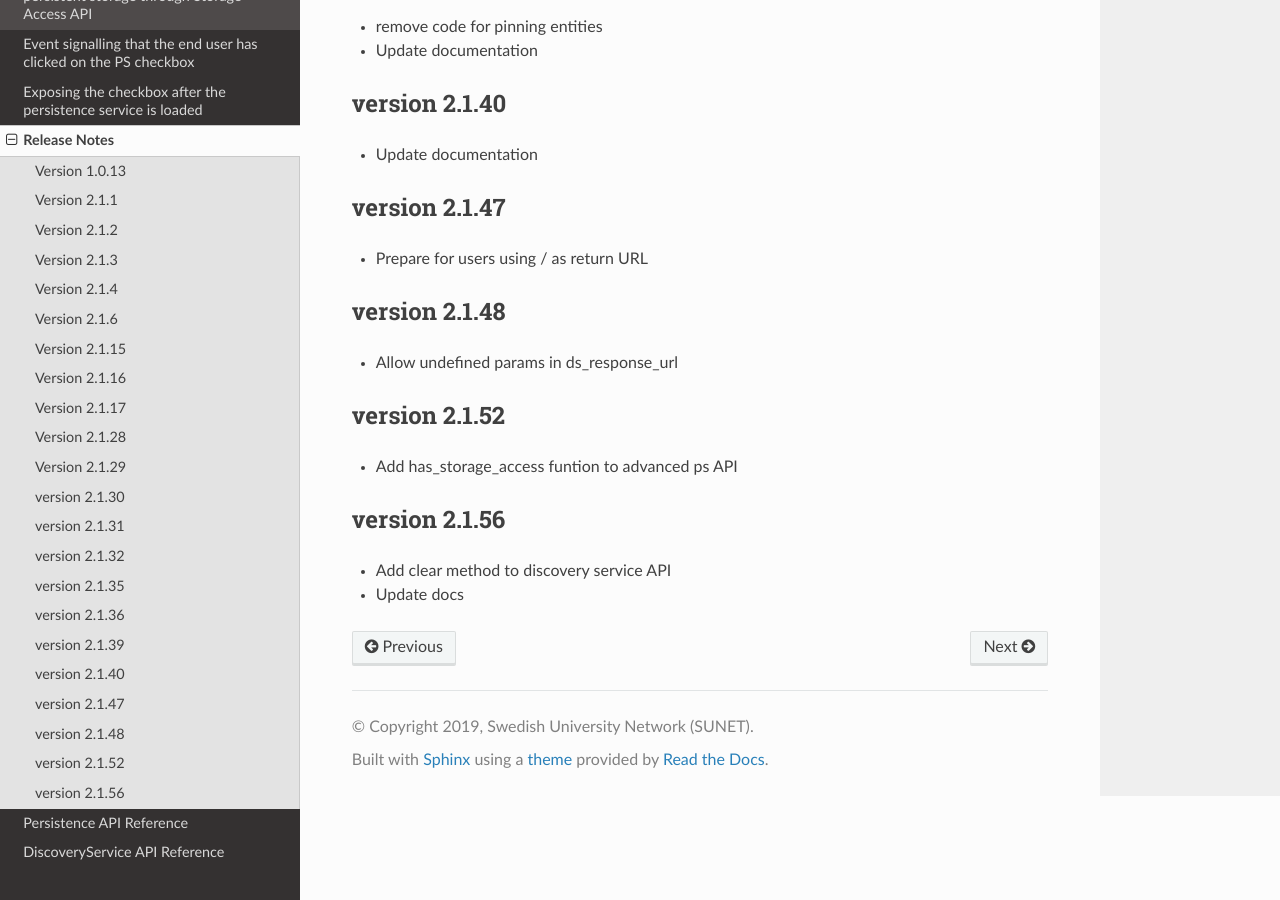
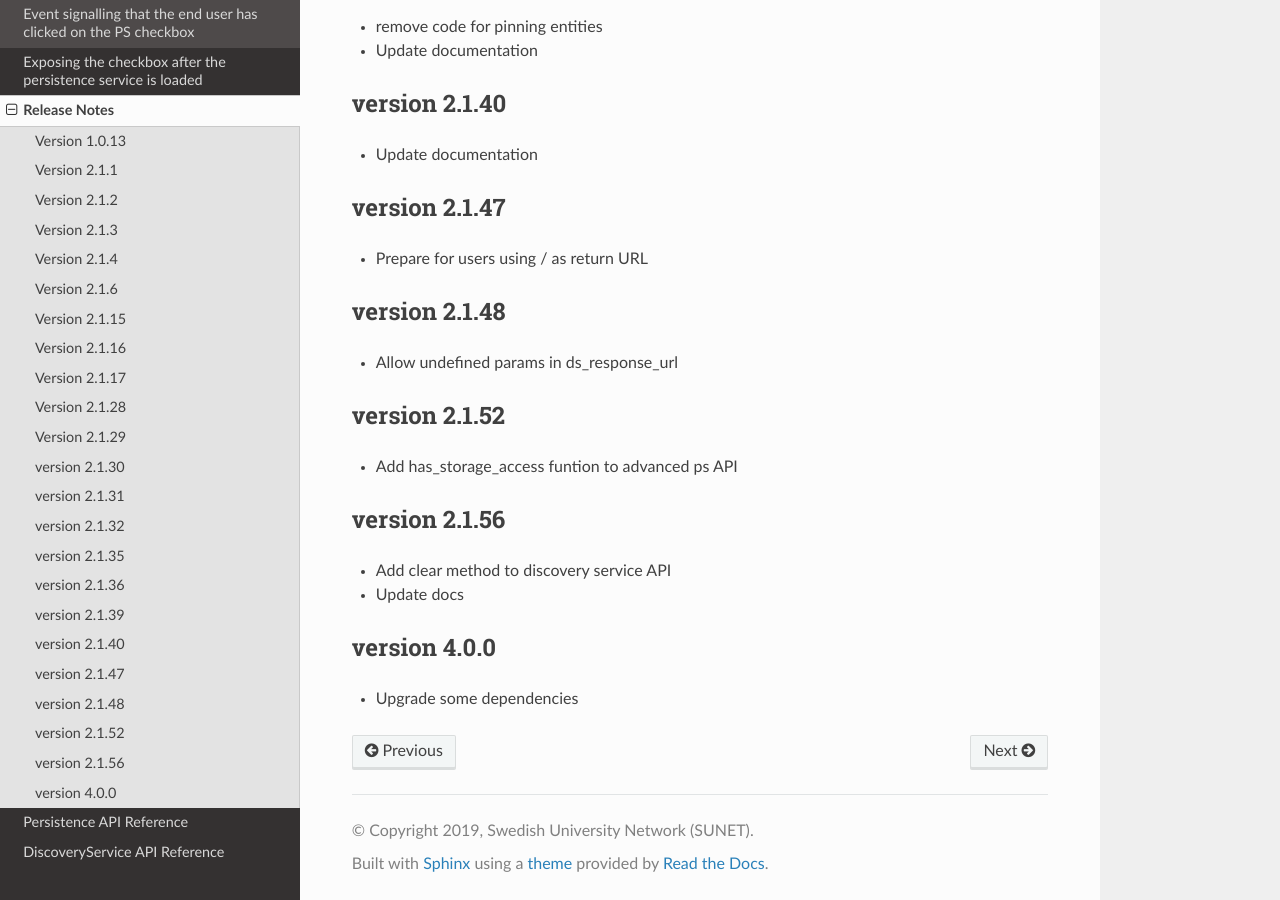
Before and after one commit to TheIdentitySelector/thiss-ds-js, a Sphinx documentation site: the page built from docs/releasenotes.rst, in a window 1280 px wide and 900 px high, scrolled down 1937 px. Built offline with Sphinx 7.4.7 and the Read the Docs theme 3.1.0, drawn with Linux system fonts in a browser that asks for light colours; some of the changed text lies outside the part shown.

Commit message:
bumping version to 4.0.0

```diff
--- a/docs/conf.py
+++ b/docs/conf.py
@@ -24,9 +24,9 @@ copyright = u'2019, Swedish University Network (SUNET)'
 author = u'Leif Johansson'
 
 # The short X.Y version
-version = u'2.1'
+version = u'4.0'
 # The full version, including alpha/beta/rc tags
-release = u'2.1.56'
+release = u'4.0.0'
 
 js_source_path = '../src'
 
--- a/docs/releasenotes.rst
+++ b/docs/releasenotes.rst
@@ -115,3 +115,8 @@ version 2.1.56
 
 * Add clear method to discovery service API
 * Update docs
+
+version 4.0.0
+-------------
+
+* Upgrade some dependencies
--- a/package.json
+++ b/package.json
@@ -1,6 +1,6 @@
 {
   "name": "@theidentityselector/thiss-ds",
-  "version": "2.1.56",
+  "version": "4.0.0",
   "description": "A set of clients for the thiss.io service",
   "main": "dist/thiss-ds.js",
   "homepage": "https://thiss.io",
```
Also changed, not shown: 1 other file.
